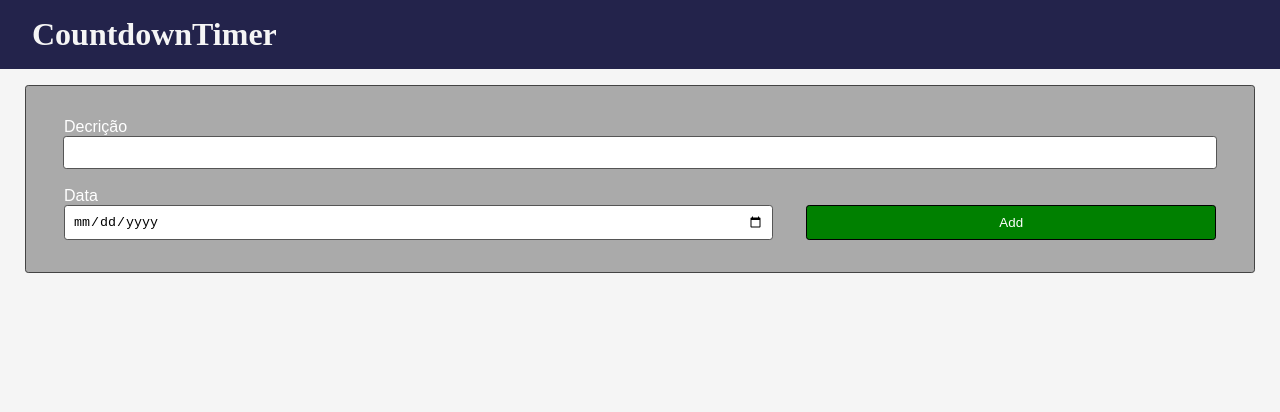
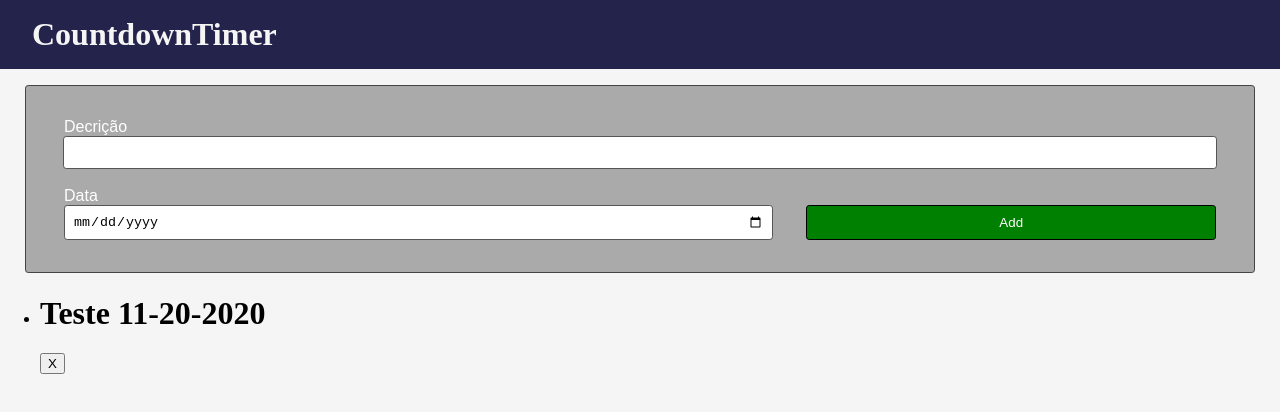
Before and after one commit to LeoniTeixeira/countdown-timer, a React (Create React App) app: page / in a window 1280 px wide. Shown: the top 412 px of the page. Built offline with nearby package versions, Linux system fonts and the light colour scheme.

Commit message:
criacao componente lista

```diff
--- a/src/App.js
+++ b/src/App.js
@@ -1,7 +1,7 @@
 import React, { useState }  from 'react';
 import Header from './components/Header/Header';
 import InputBox from './components/InputBox/InputBox';
-import TimerItem from './components/TimerItem/TimerItem';
+import ListTimerItem from './components/ListTimerItem/ListTimerItem';
 
 import { v4 as uuidv4 } from 'uuid';
 
@@ -27,10 +27,13 @@ function App() {
     setList({list:JSON.parse(localStorage.getItem('list'))})
   }
 
+
+
   return (
     <>
       <Header/>
       <InputBox handleAdd={handleAdd} />
+      <ListTimerItem list={list}/>
     </>
   );
 }
--- a/src/components/InputBox/InputBox.jsx
+++ b/src/components/InputBox/InputBox.jsx
@@ -1,4 +1,4 @@
-import React, { useState } from 'react';
+import React, { useState, useEffect } from 'react';
 
 import './InputBox.css'
 
@@ -9,6 +9,8 @@ function InputBox(props) {
 
   function newTimer(){
     props.handleAdd(description, date)
+    setDate()
+    setDescription()
   }
 
   function listenDescription(e) {
@@ -25,11 +27,11 @@ function InputBox(props) {
     <>
       <div className='container'>
         <label htmlFor='date-name'>Decrição</label>
-        <input onChange={listenDescription} className='input-text' type="text" id='date-name'/>
+        <input onChange={listenDescription} value={description} className='input-text' type="text" id='date-name'/>
           <br/>
         <label htmlFor='date'>Data</label>
         <div className='row'>
-          <input onChange={listenDate} className='input-date' type="date" id='date'/>
+          <input onChange={listenDate} value={date} className='input-date' type="date" id='date'/>
           <button onClick={newTimer} className='add-btn'>Add</button>
         </div>
       </div>
--- /dev/null
+++ b/src/components/ListTimerItem/ListTimerItem.jsx
@@ -0,0 +1,16 @@
+import React from 'react';
+import TimerItem from '../TimerItem/TimerItem';
+
+// import { Container } from './styles';
+
+function ListTimerItem(list) {
+
+
+    return (
+        <ul>
+           <TimerItem description='Teste' date='11-20-2020' />
+        </ul>
+  )
+}
+
+export default ListTimerItem;
--- a/src/components/TimerItem/TimerItem.jsx
+++ b/src/components/TimerItem/TimerItem.jsx
@@ -4,11 +4,10 @@ function TimerItem(props) {
 
 
   return (
-    <div>
-      <h4> Teste</h4>
-      <button type='submit' onClick={() => props.handleDelete(props.id)}>X</button>
-    </div>
-
+    <li>
+      <h1> { props.description } { props.date }  </h1>
+      <button type='submit'>X</button>
+    </li>
   )
 }
 
```
